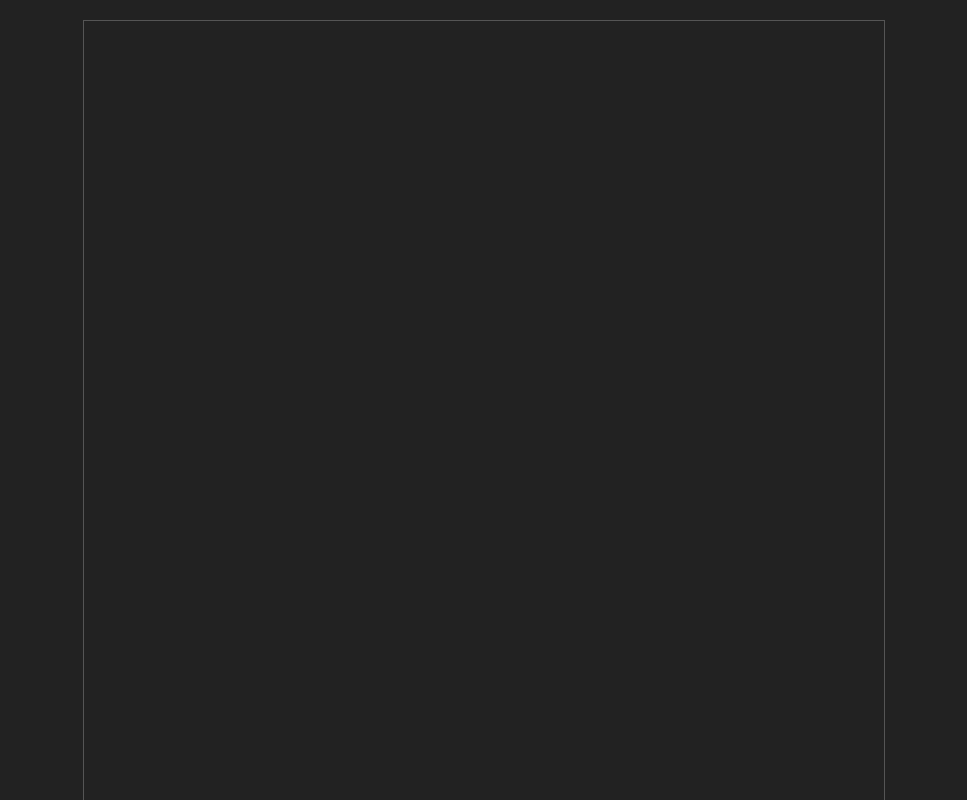
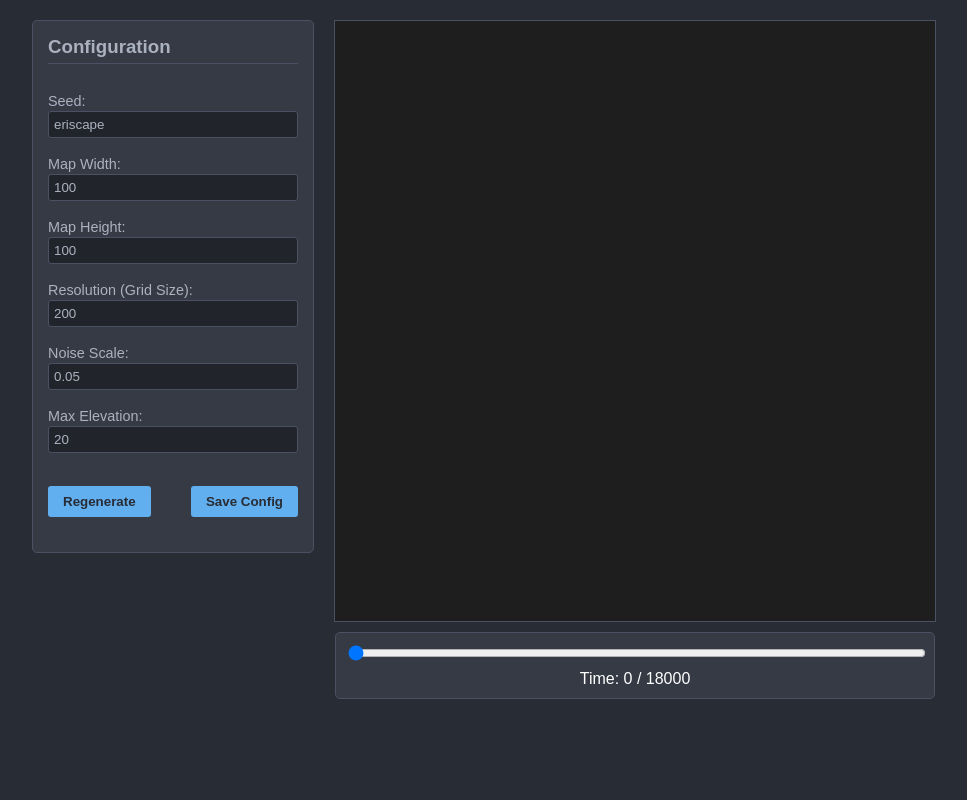
Before and after one commit to MattLCE/Game-Starter-Node-Colyseus-Babylon, a website built with Vite: page eriscape/index.html in a window 1280 px wide. Shown: the whole page, without its empty margins (156-1123 px from the left). Built offline with nearby package versions, Linux system fonts and the light colour scheme; what @babylonjs/core would draw is missing.

Commit message:
eriscape is showing map and safety circle

```diff
--- a/eriscape/index.html
+++ b/eriscape/index.html
@@ -3,23 +3,75 @@
   <head>
     <meta charset="UTF-8" />
     <meta name="viewport" content="width=device-width, initial-scale=1.0" />
-    <title>Eriscape Prototype</title>
+    <title>Eriscape Configurator</title>
     <style>
-      /* Basic styling */
-      html, body { margin: 0; padding: 0; overflow: hidden; width: 100%; height: 100%; background-color: #222; font-family: sans-serif;}
-      #renderCanvas { width: 800px; height: 800px; display: block; margin: 20px auto; border: 1px solid #555; }
-      #controls { text-align: center; margin-top: 10px; color: white; }
+      html, body { margin: 0; padding: 0; overflow: hidden; width: 100%; height: 100%; background-color: #282c34; color: #abb2bf; font-family: sans-serif; display: flex; flex-direction: column; align-items: center;}
+      #main-container { display: flex; flex-direction: row; align-items: flex-start; padding: 20px; gap: 20px; width: 100%; justify-content: center; }
+      #config-panel { background-color: #353a45; padding: 15px; border-radius: 5px; display: flex; flex-direction: column; gap: 10px; width: 250px; border: 1px solid #4b5162; }
+      #visualization { display: flex; flex-direction: column; align-items: center; }
+      #renderCanvas { width: 600px; height: 600px; display: block; border: 1px solid #4b5162; background-color: #1e1e1e; }
+      #time-controls { text-align: center; margin-top: 10px; color: white; background-color: #353a45; padding: 10px; border-radius: 5px; width: 600px; box-sizing: border-box; border: 1px solid #4b5162;}
       #timeLabel { margin-top: 5px; }
+      label { display: block; margin-bottom: 2px; font-size: 0.9em; }
+      input[type="number"], input[type="text"] { width: 95%; padding: 5px; background-color: #21252b; border: 1px solid #4b5162; color: #abb2bf; border-radius: 3px; margin-bottom: 8px; }
+      input[type="range"] { width: 100%; }
+      button { padding: 8px 15px; background-color: #61afef; border: none; color: #282c34; border-radius: 3px; cursor: pointer; font-weight: bold; margin-top: 5px;}
+      button:hover { background-color: #5299d8; }
+      h3 { margin-top: 0; border-bottom: 1px solid #4b5162; padding-bottom: 5px;}
+      .button-group { display: flex; justify-content: space-between; margin-top: 10px;}
     </style>
   </head>
   <body>
-    <!-- Canvas for Babylon.js -->
-    <canvas id="renderCanvas"></canvas>
+    <div id="main-container">
+      <div id="config-panel">
+        <h3>Configuration</h3>
 
-    <!-- UI Controls defined in HTML -->
-    <div id="controls">
-      <input type="range" id="timeSlider" min="0" max="18000" value="0" style="width: 800px;">
-      <div id="timeLabel">Time: 0 / 18000</div>
+        <div>
+          <label for="config-seed">Seed:</label>
+          <input type="text" id="config-seed" value="eriscape">
+        </div>
+
+        <div>
+          <label for="config-width">Map Width:</label>
+          <input type="number" id="config-width" value="100" min="10" step="10">
+        </div>
+
+        <div>
+          <label for="config-height">Map Height:</label>
+          <input type="number" id="config-height" value="100" min="10" step="10">
+        </div>
+
+        <div>
+          <label for="config-resolution">Resolution (Grid Size):</label>
+          <input type="number" id="config-resolution" value="200" min="10" max="1024" step="10">
+        </div>
+
+        <div>
+          <label for="config-noiseScale">Noise Scale:</label>
+          <input type="number" id="config-noiseScale" value="0.05" min="0.001" step="0.01">
+        </div>
+
+        <div>
+          <label for="config-maxElevation">Max Elevation:</label>
+          <input type="number" id="config-maxElevation" value="20" min="1" step="1">
+        </div>
+
+        <!-- Add Biome dropdown later if needed -->
+
+        <div class="button-group">
+          <button id="btn-regenerate">Regenerate</button>
+          <button id="btn-save">Save Config</button>
+        </div>
+         <div id="status-message" style="margin-top: 10px; font-size: 0.8em; text-align: center;"></div>
+      </div>
+
+      <div id="visualization">
+        <canvas id="renderCanvas"></canvas>
+        <div id="time-controls">
+          <input type="range" id="timeSlider" min="0" max="18000" value="0">
+          <div id="timeLabel">Time: 0 / 18000</div>
+        </div>
+      </div>
     </div>
 
     <!-- Load the TypeScript module -->
--- a/eriscape/index.ts
+++ b/eriscape/index.ts
@@ -13,9 +13,45 @@ import {
   Tools,
   Scalar,
 } from "@babylonjs/core";
-import "@babylonjs/core/Materials/Textures/texture"; // Ensure textures are loaded
-// import { createNoise2D, RandomFn } from "simplex-noise";
+import "@babylonjs/core/Debug/debugLayer";
+import "@babylonjs/inspector";
+import "@babylonjs/core/Materials/Textures/texture";
 import { createNoise2D, type RandomFn } from "simplex-noise";
+
+// ----------------------------------------
+// Data Model Definitions
+// ----------------------------------------
+
+type BiomeType = "plains" | "forest" | "swamp" | "tundra" | "tropical";
+type SurfaceCondition = "dirt" | "rock" | "mud";
+
+interface MapCell {
+  elevation: number;
+  condition: SurfaceCondition;
+  hazardLevel: number;
+}
+
+interface EnvironmentEvent {
+  id: string;
+  type: "solarRadiation" | "lavaFlow" | "acidRain";
+  startTime: number;
+  duration: number;
+  area: { x: number; y: number; width: number; height: number };
+  intensity: number;
+}
+
+interface EnvironmentMap {
+  width: number;
+  height: number;
+  resolution: number;
+  biome: BiomeType;
+  cells: MapCell[][];
+  safeZone: {
+    start: { x: number; y: number; radius: number };
+    end: { x: number; y: number; radius: number };
+  };
+  events: EnvironmentEvent[];
+}
 
 // -- Helper: Simple Seeded PRNG (Mulberry32) --
 function mulberry32(seedStr: string): RandomFn {
@@ -34,49 +70,9 @@ function mulberry32(seedStr: string): RandomFn {
 }
 
 // ----------------------------------------
-// Data Model Definitions
-// ----------------------------------------
-
-// The overall map (or "biome") type – e.g. "plains".
-type BiomeType = "plains" | "forest" | "swamp" | "tundra" | "tropical";
-
-// Each grid cell stores its surface condition and elevation.
-type SurfaceCondition = "dirt" | "rock" | "mud";
-
-interface MapCell {
-  elevation: number;          // Base elevation (in game units)
-  condition: SurfaceCondition;// For now, set by a simple rule
-  hazardLevel: number;        // For later: 0 (safe) to 1 (deadly)
-}
-
-interface EnvironmentEvent {
-  // Placeholder: later events like lava flows, acid rain, etc.
-  id: string;
-  type: "solarRadiation" | "lavaFlow" | "acidRain";
-  startTime: number;
-  duration: number;
-  area: { x: number; y: number; width: number; height: number };
-  intensity: number;
-}
-
-interface EnvironmentMap {
-  width: number;              // Total width (game units)
-  height: number;             // Total height (game units)
-  resolution: number;         // Number of cells per side (grid resolution)
-  biome: BiomeType;           // Dominant biome for the map
-  cells: MapCell[][];         // 2D array of grid cells
-  safeZone: {
-    start: { x: number; y: number; radius: number };  // Safe zone at t=0 (covers map)
-    end: { x: number; y: number; radius: number };    // Safe zone at final tick (zero radius)
-  };
-  events: EnvironmentEvent[]; // Dynamic events (for later)
-}
-
-// ----------------------------------------
 // Generation Functions
 // ----------------------------------------
 
-// Create an empty grid of cells.
 function initializeEnvironmentMap(
   width: number,
   height: number,
@@ -91,48 +87,40 @@ function initializeEnvironmentMap(
     }
     cells.push(row);
   }
-  // Define the safe zone as a circle: at time 0 it covers the whole map; at tFinal it shrinks to the center.
+  // ***** MODIFICATION: Smaller starting radius for testing *****
   const safeZone = {
-    start: { x: width / 2, y: height / 2, radius: Math.max(width, height) },
+    start: { x: width / 2, y: height / 2, radius: width * 0.4 }, // Start at 40% of width
     end: { x: width / 2, y: height / 2, radius: 0 },
   };
-
   return { width, height, resolution, biome, cells, safeZone, events: [] };
 }
 
-// Generate base elevation values using simplex noise.
 function generateHeightMap(
   env: EnvironmentMap,
   noiseScale: number,
   maxElevation: number,
-  simplex: createNoise2D
+  noiseFunc: (x: number, y: number) => number
 ): void {
   const { width, height, resolution, cells } = env;
   for (let j = 0; j < resolution; j++) {
     for (let i = 0; i < resolution; i++) {
-      // Normalize cell indices to [0, 1]
       const u = i / (resolution - 1);
       const v = j / (resolution - 1);
-      // Map to world coordinates
       const x = u * width;
       const y = v * height;
-      // Get a noise value in [-1, 1]
-      const n = simplex(x * noiseScale, y * noiseScale); // Call the noise function directly
-      // Normalize to [0, 1] and scale to maxElevation
+      const n = noiseFunc(x * noiseScale, y * noiseScale);
       const elevation = ((n + 1) / 2) * maxElevation;
       cells[j][i].elevation = elevation;
     }
   }
 }
 
-// Assign surface conditions based on elevation. For example, low areas may be "mud" and high areas "rock".
 function assignSurfaceConditions(env: EnvironmentMap): void {
   const { cells } = env;
   const resolution = cells.length;
   for (let j = 0; j < resolution; j++) {
     for (let i = 0; i < resolution; i++) {
       const elevation = cells[j][i].elevation;
-      // Simple rule: if elevation < 6 -> mud, 6-12 -> dirt, >12 -> rock.
       if (elevation < 6) {
         cells[j][i].condition = "mud";
       } else if (elevation < 12) {
@@ -144,13 +132,11 @@ function assignSurfaceConditions(env: EnvironmentMap): void {
   }
 }
 
-// Compute safe zone radius at a given time tick (0 to tFinal)
 function computeSafeZoneAtTime(
   env: EnvironmentMap,
   tick: number,
   tFinal: number
 ): { x: number; y: number; radius: number } {
-  // Linear interpolation between start and end.
   const start = env.safeZone.start;
   const end = env.safeZone.end;
   const ratio = Math.min(Math.max(tick / tFinal, 0), 1);
@@ -162,71 +148,89 @@ function computeSafeZoneAtTime(
 }
 
 // ----------------------------------------
-// Visualization Using Babylon.js in 3D Orthographic Mode
+// Visualization Using Babylon.js
 // ----------------------------------------
 
-// Create a 2D visualization of the environment map as a DynamicTexture.
-function createMapTexture(env: EnvironmentMap, safeZoneAtTick: { x: number; y: number; radius: number }): DynamicTexture {
-  // Create a canvas texture whose size matches the grid resolution.
-  const dt = new DynamicTexture("mapTexture", { width: env.resolution, height: env.resolution }, scene, false);
-  const ctx = dt.getContext();
+let mapTexture: DynamicTexture | null = null;
 
-  // Draw each cell: use a color scale based on elevation.
+function updateMapTexture(env: EnvironmentMap, safeZoneAtTick: { x: number; y: number; radius: number }, scene: Scene): void {
+    if (!mapTexture) {
+         mapTexture = new DynamicTexture("mapTexture", { width: env.resolution, height: env.resolution }, scene, false);
+         console.log("[Eriscape] Created Dynamic Texture");
+    }
+    const ctx = mapTexture.getContext();
+
+    // Draw cells
     for (let j = 0; j < env.resolution; j++) {
         for (let i = 0; i < env.resolution; i++) {
             const cell = env.cells[j][i];
-      // Map elevation to a grayscale value
-      const intensity = Scalar.Clamp(cell.elevation / 20, 0, 1);
+            const intensity = Scalar.Clamp(cell.elevation / MAX_ELEVATION, 0, 1); // Use MAX_ELEVATION
             const colorVal = Math.floor(intensity * 255);
-      // Optionally, tint by condition
-      let fillStyle = `rgb(${colorVal},${colorVal},${colorVal})`;
-      if (cell.condition === "mud") fillStyle = `rgb(${colorVal / 2},${colorVal / 2},${colorVal / 2})`;
-      if (cell.condition === "rock") fillStyle = `rgb(${colorVal + 50},${colorVal + 50},${colorVal + 50})`;
+            let r = colorVal, g = colorVal, b = colorVal;
 
-      ctx.fillStyle = fillStyle;
-      ctx.fillRect(i, env.resolution - 1 - j, 1, 1); // Flip vertically
+            if (cell.condition === "mud") { r = Math.floor(r*0.6); g = Math.floor(g*0.7); b = Math.floor(b*0.5); }
+            if (cell.condition === "rock") { r = Math.floor(r*1.1); g = Math.floor(g*1.1); b = Math.floor(b*1.1); }
+
+            r = Math.min(255, Math.max(0, r));
+            g = Math.min(255, Math.max(0, g));
+            b = Math.min(255, Math.max(0, b));
+            ctx.fillStyle = `rgb(${r},${g},${b})`;
+            ctx.fillRect(i, env.resolution - 1 - j, 1, 1);
         }
     }
 
-  // Draw the safe zone (as a circle) in a contrasting color.
+    // Draw safe zone
     ctx.strokeStyle = "red";
-  ctx.lineWidth = 2;
-  // Convert safeZone center and radius from world coordinates to grid indices.
-  const sx = (safeZoneAtTick.x / env.width) * env.resolution;
-  const sy = (safeZoneAtTick.y / env.height) * env.resolution;
+    // ***** MODIFICATION: Increased line width *****
+    ctx.lineWidth = 2; // Make it slightly thicker
+
+    const normX = safeZoneAtTick.x / env.width;
+    const normY = safeZoneAtTick.y / env.height;
+    const sx = normX * env.resolution;
+    const sy = (1 - normY) * env.resolution;
     const sr = (safeZoneAtTick.radius / env.width) * env.resolution;
+
+    console.log(`[Eriscape] Safe Zone (World): x=${safeZoneAtTick.x.toFixed(2)}, y=${safeZoneAtTick.y.toFixed(2)}, radius=${safeZoneAtTick.radius.toFixed(2)}`);
+    console.log(`[Eriscape] Safe Zone (Canvas Pixels): sx=${sx.toFixed(2)}, sy=${sy.toFixed(2)}, sr=${sr.toFixed(2)}`);
+
+    if (sr > 0 && isFinite(sx) && isFinite(sy)) {
         ctx.beginPath();
-  ctx.arc(sx, env.resolution - sy, sr, 0, 2 * Math.PI);
+        ctx.arc(sx, sy, sr, 0, 2 * Math.PI);
         ctx.stroke();
-
-  dt.update(); // Refresh the dynamic texture
-
-  return dt;
+        console.log("[Eriscape] Drew safe zone arc.");
+    } else {
+        console.log("[Eriscape] Skipped drawing safe zone (radius <= 0 or invalid coords).");
     }
 
-// Create an orthographic Babylon scene.
+    mapTexture.update();
+    console.log("[Eriscape] Updated Dynamic Texture");
+}
+
+
+// --- Shared Babylon Variables ---
 let engine: Engine;
 let scene: Scene;
+let envMap: EnvironmentMap;
 
 function createScene(canvas: HTMLCanvasElement): Scene {
+  engine = new Engine(canvas, true);
   scene = new Scene(engine);
-  // Set up an orthographic camera (top-down)
+  scene.clearColor = new Color3(0.1, 0.1, 0.2).toColor4();
+
   const camera = new FreeCamera("orthoCam", new Vector3(envMap.width / 2, 100, envMap.height / 2), scene);
   camera.mode = FreeCamera.ORTHOGRAPHIC_CAMERA;
-  const orthoLeft = -envMap.width / 2;
-  const orthoRight = envMap.width / 2;
-  const orthoTop = envMap.height / 2;
-  const orthoBottom = -envMap.height / 2;
-  camera.orthoLeft = orthoLeft;
-  camera.orthoRight = orthoRight;
-  camera.orthoTop = orthoTop;
-  camera.orthoBottom = orthoBottom;
+  const orthoSize = Math.max(envMap.width, envMap.height) / 2;
+  camera.orthoLeft = -orthoSize;
+  camera.orthoRight = orthoSize;
+  camera.orthoTop = orthoSize;
+  camera.orthoBottom = -orthoSize;
   camera.setTarget(new Vector3(envMap.width / 2, 0, envMap.height / 2));
+  camera.minZ = 0.1;
   camera.attachControl(canvas, true);
 
-  // Add a light.
   const light = new HemisphericLight("light", new Vector3(0, 1, 0), scene);
   light.intensity = 0.8;
+
   return scene;
 }
 
@@ -234,62 +238,69 @@ function createScene(canvas: HTMLCanvasElement): Scene {
 // Main Prototype Execution
 // ----------------------------------------
 
-// Parameters
 const MAP_WIDTH = 100;
 const MAP_HEIGHT = 100;
-const RESOLUTION = 200;         // 200 x 200 grid cells
+const RESOLUTION = 200;
 const BIOME: BiomeType = "plains";
 const NOISE_SCALE = 0.05;
 const MAX_ELEVATION = 20;
-const TFINAL = 18000;           // 5 minutes at 60 Hz
+const TFINAL = 18000;
 
-// Create a SimplexNoise generator.
-const simplex = createNoise2D(mulberry32("eriscape"));
-
-// Initialize environment map.
-const envMap = initializeEnvironmentMap(MAP_WIDTH, MAP_HEIGHT, RESOLUTION, BIOME);
-
-// Generate heightmap and assign surface conditions.
-generateHeightMap(envMap, NOISE_SCALE, MAX_ELEVATION, simplex);
+const noiseGenerator = createNoise2D(mulberry32("eriscape"));
+envMap = initializeEnvironmentMap(MAP_WIDTH, MAP_HEIGHT, RESOLUTION, BIOME);
+generateHeightMap(envMap, NOISE_SCALE, MAX_ELEVATION, noiseGenerator);
 assignSurfaceConditions(envMap);
 
-// Get HTML UI elements defined in index.html
 const canvas = document.getElementById("renderCanvas") as HTMLCanvasElement;
 const timeSlider = document.getElementById("timeSlider") as HTMLInputElement;
 const timeLabel = document.getElementById("timeLabel") as HTMLDivElement;
 
 if (!canvas || !timeSlider || !timeLabel) {
-  console.error("Required HTML elements (renderCanvas, timeSlider, timeLabel) not found in the DOM!");
-  throw new Error("Missing required HTML elements for Eriscape prototype.");
+  console.error("Required HTML elements not found!");
+  throw new Error("Missing required HTML elements.");
 }
 
-// Create Babylon engine and scene.
-engine = new Engine(canvas, true);
 const babylonScene = createScene(canvas);
 
-// Create a plane to display our dynamic map texture.
 const plane = MeshBuilder.CreatePlane("mapPlane", { width: MAP_WIDTH, height: MAP_HEIGHT }, babylonScene);
+plane.rotation.x = Math.PI / 2;
 const mapMaterial = new StandardMaterial("mapMat", babylonScene);
-let currentSafeZone = computeSafeZoneAtTime(envMap, Number(timeSlider.value), TFINAL);
-const mapTexture = createMapTexture(envMap, currentSafeZone);
-mapMaterial.diffuseTexture = mapTexture;
+mapMaterial.backFaceCulling = false;
 plane.material = mapMaterial;
 plane.position = new Vector3(MAP_WIDTH / 2, 0, MAP_HEIGHT / 2);
 
-// Update loop: re-render texture when time slider changes.
+// Initialize and assign the dynamic texture
+let currentSafeZone = computeSafeZoneAtTime(envMap, Number(timeSlider.value), TFINAL);
+updateMapTexture(envMap, currentSafeZone, babylonScene);
+if (mapTexture) {
+    mapMaterial.diffuseTexture = mapTexture;
+    mapMaterial.specularColor = new Color3(0.1, 0.1, 0.1);
+    mapMaterial.ambientColor = new Color3(0.8, 0.8, 0.8);
+}
+
+// Slider updates the texture
 timeSlider.addEventListener("input", () => {
   const tick = Number(timeSlider.value);
   timeLabel.innerText = "Time: " + tick + " / " + TFINAL;
-  // Compute current safe zone.
   currentSafeZone = computeSafeZoneAtTime(envMap, tick, TFINAL);
-  // Recreate the texture with updated safe zone.
-  createMapTexture(envMap, currentSafeZone);
+  updateMapTexture(envMap, currentSafeZone, babylonScene);
 });
 
-// Run the render loop.
+// Run the render loop
 engine.runRenderLoop(() => {
   babylonScene.render();
 });
 window.addEventListener("resize", () => {
   engine.resize();
 });
+
+// Inspector toggle
+window.addEventListener("keydown", (ev) => {
+    if (ev.shiftKey && ev.ctrlKey && ev.altKey && ev.key === 'I') {
+        if (babylonScene.debugLayer.isVisible()) {
+            babylonScene.debugLayer.hide();
+        } else {
+            babylonScene.debugLayer.show({ embedMode: true });
+        }
+    }
+});
--- a/package.json
+++ b/package.json
@@ -20,6 +20,7 @@
   "author": "",
   "license": "ISC",
   "devDependencies": {
+    "@babylonjs/inspector": "^8.1.1",
     "@typescript-eslint/eslint-plugin": "^8.28.0",
     "@typescript-eslint/parser": "^8.28.0",
     "eslint": "^9.23.0",
```
Also changed, not shown: 1 other file. Lines whose indentation alone changed are shown as unchanged.
